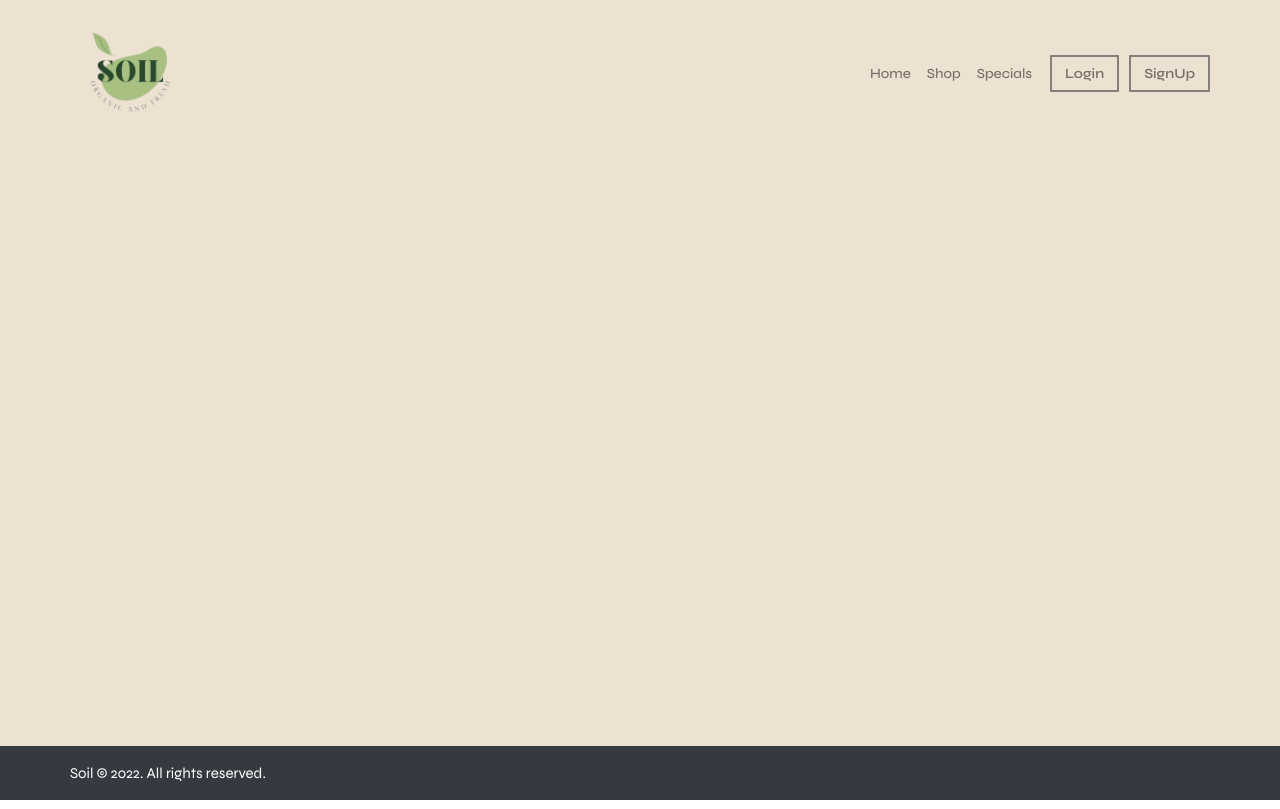
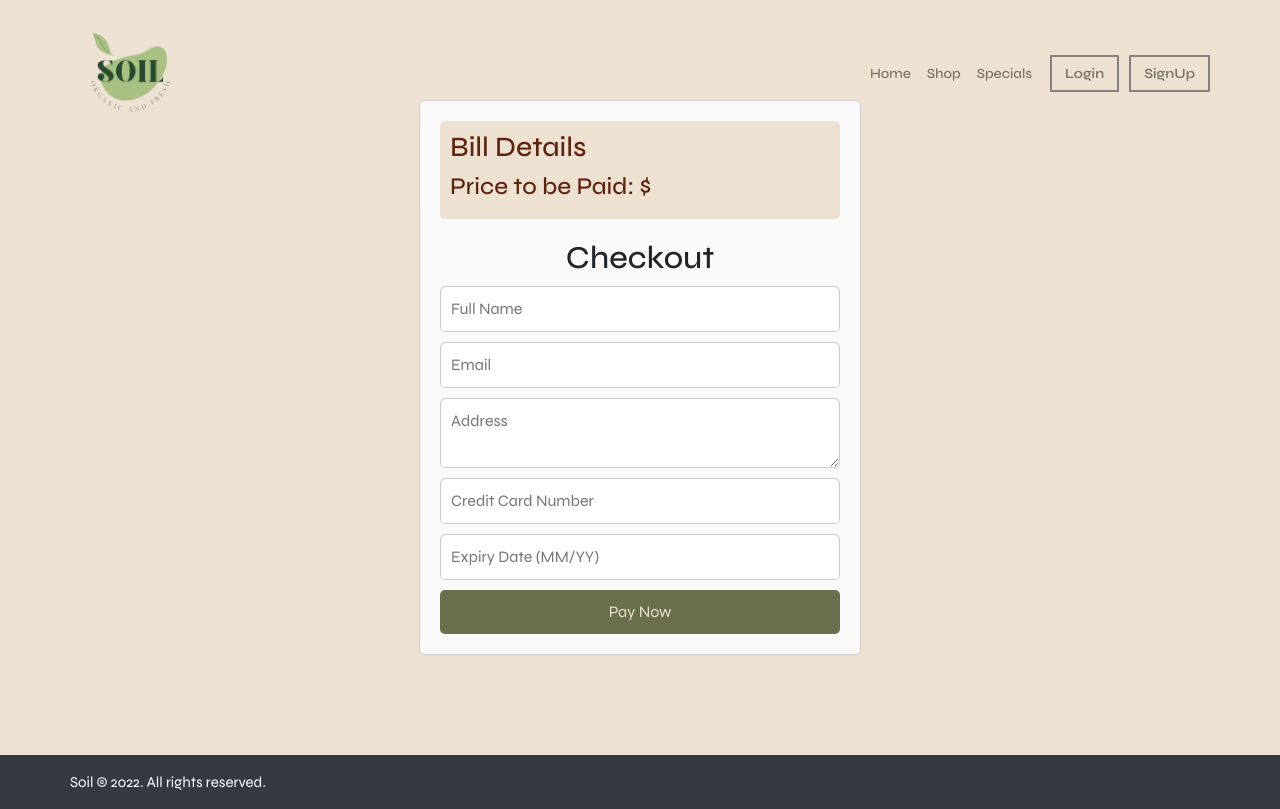
Before and after one commit to shrutitaylor/SoilOrganicFood.github.io, a React (Create React App) app: page /checkout in a window 1280 px wide. Built offline with nearby package versions, Linux system fonts and the light colour scheme; a web font is replaced by a local one.

Commit message:
Completed cart validations

```diff
--- a/package.json
+++ b/package.json
@@ -15,6 +15,7 @@
     "react-dom": "^18.2.0",
     "react-router-dom": "^6.3.0",
     "react-scripts": "5.0.1",
+    "validator": "^13.11.0",
     "web-vitals": "^2.1.4"
   },
   "scripts": {
--- a/src/App.js
+++ b/src/App.js
@@ -4,6 +4,7 @@ import { getUser, removeUser } from "./data/repository";
 import Footer from "./fragments/Footer";
 import Navbar from "./fragments/Navbar";
 import Cart from "./pages/Cart";
+import Checkout from "./pages/CheckoutPage";
 import Forum from "./pages/Forum";
 import Home from "./pages/Home";
 import Login from "./pages/Login";
@@ -14,7 +15,7 @@ import SpecialsPage from "./pages/SpecialsPage";
 function App() {
   const [username, setUsername] = useState(getUser());
   const [page, setPage] = useState("");
-
+  const [cart, setCart] = useState([]);
 
   const loginUser = (username,page) => {
     setUsername(username);
@@ -45,7 +46,11 @@ function App() {
 
               <Route path="/products" element={<ProductsPage username={username} />} />
               <Route path="/specialsPage" element={<SpecialsPage username={username} />} />
-              <Route path="/cart" element={<Cart username={username} />} />
+
+                <Route path="/cart" element={<Cart username={username}  />} />
+                <Route path="/checkout" element={<Checkout username={username}  />} />
+
+
             </Routes>
           </div>
         </main>
--- a/src/pages/Cart.js
+++ b/src/pages/Cart.js
@@ -1,4 +1,5 @@
 import React, { useEffect, useState } from 'react';
+import { Link } from 'react-router-dom';
 import './Cart.css';
 
 const Cart = (props) => {
@@ -29,6 +30,7 @@ const Cart = (props) => {
     cart.forEach(item => {
       totalPrice += item.price * (item.quantity || 1);
     });
+    localStorage.setItem('totalPrice', totalPrice.toFixed(2)); // Store total price in localStorage
     return totalPrice.toFixed(2);
   };
 
@@ -65,8 +67,11 @@ const Cart = (props) => {
                   ))}
                   <li>Total: ${calculateTotalPrice()}</li>
                 </ul>
-                <button className='paynow-btn' onClick={() => console.log("Pay Now")}>Pay Now</button>
-              </div>
+               {/* Checkout button */}
+              <button className='paynow-btn'>
+                <Link style={{ color: '#ede1d2' }} to={{ pathname: "/checkout", state: { cart: cart } }}>Checkout</Link>
+              </button>
+            </div>
             </div>
           )}
         </div>
--- /dev/null
+++ b/src/pages/Checkout.css
@@ -0,0 +1,67 @@
+.checkout-container {
+    max-width: 400px;
+    margin: 100px auto;
+    padding: 20px;
+    border: 1px solid #ccc;
+    border-radius: 5px;
+    background-color: #f9f9f9;
+    display: flex;
+    justify-content: center;
+    flex-direction: column;
+  }
+
+  .checkout-container h2 {
+    text-align: center;
+  }
+
+  .checkout-form {
+    display: flex;
+    flex-direction: column;
+  }
+
+  .checkout-form input[type="text"],
+  .checkout-form input[type="email"],
+  .checkout-form textarea {
+    margin-bottom: 10px;
+    padding: 10px;
+    border: 1px solid #ccc;
+    border-radius: 5px;
+  }
+
+  .checkout-form input[type="text"],
+  .checkout-form input[type="email"],
+  .checkout-form input[type="text"]:focus,
+  .checkout-form input[type="email"]:focus,
+  .checkout-form textarea:focus {
+    outline: none;
+  }
+
+  .checkout-form textarea {
+    resize: vertical;
+  }
+
+  .checkout-form .error {
+    color: red;
+    margin-bottom: 10px;
+  }
+
+  .checkout-form button {
+    padding: 10px;
+    background-color: #6A6F4C;
+    color: #ede1d2;
+    border: none;
+    border-radius: 5px;
+    cursor: pointer;
+  }
+
+  .checkout-form button:hover {
+    background-color: #585c40;
+  }
+
+  .bill-details{
+    background-color: #ede1d2;
+    color: #5d2510;
+    padding: 10px;
+    border-radius: 5px;
+    margin: 0 0 20px 0;
+  }
--- /dev/null
+++ b/src/pages/CheckoutPage.jsx
@@ -0,0 +1,85 @@
+import React, { useState } from 'react';
+import validator from 'validator';
+import './Checkout.css';
+
+const Checkout = (props) => {
+  const [formData, setFormData] = useState({
+    fullName: '',
+    email: '',
+    address: '',
+    creditCardNumber: '',
+    expiryDate: ''
+  });
+  const [paymentError, setPaymentError] = useState('');
+  const [paymentSuccess, setPaymentSuccess] = useState(false);
+  const totalPrice = localStorage.getItem('totalPrice'); // Retrieve total price from localStorage
+
+  const handleInputChange = (e) => {
+    const { name, value } = e.target;
+    setFormData({
+      ...formData,
+      [name]: value
+    });
+  };
+    // Custom function to validate expiry date (MM/YY format)
+    const isValidExpiryDate = (expiryDate) => {
+        const parts = expiryDate.split('/');
+        if (parts.length !== 2) return false;
+        const month = parseInt(parts[0]);
+        const year = parseInt(parts[1]);
+        const currentYear = new Date().getFullYear() % 100;
+        return month >= 1 && month <= 12 && year >= currentYear;
+      };
+
+
+  const handlePayment = () => {
+    const { fullName, email, address, creditCardNumber, expiryDate } = formData;
+
+    // Validation checks
+    if (!fullName || !email || !address || !creditCardNumber || !expiryDate) {
+      setPaymentError('All fields are required.');
+    } else if (!validator.isEmail(email)) {
+      setPaymentError('Invalid email address.');
+    } else if (!validator.isCreditCard(creditCardNumber)) {
+      setPaymentError('Invalid credit card number.');
+    } else if (!isValidExpiryDate(expiryDate)) {
+      setPaymentError('Invalid expiry date.');
+    } else {
+      // Payment processing logic
+      // Assuming payment is successful
+      localStorage.removeItem(`cart_${props.username}`); // Clear cart items from localStorage
+      setPaymentSuccess(true); // Set payment success state to true
+    }
+  };
+
+  return (
+    <div className="checkout-container">
+    {paymentSuccess ? (
+      <div className="summary">
+        <h2>Payment Successful!</h2>
+        {/* Display summary information here */}
+      </div>
+    ) : (
+      <>
+        <div className="bill-details">
+        <h3>Bill Details</h3>
+        <h4>Price to be Paid: ${totalPrice}</h4>
+      </div>
+      <h2>Checkout</h2>
+      <div className="checkout-form">
+        <input type="text" name="fullName" placeholder="Full Name" value={formData.fullName} onChange={handleInputChange} />
+        <input type="email" name="email" placeholder="Email" value={formData.email} onChange={handleInputChange} />
+        <textarea name="address" placeholder="Address" value={formData.address} onChange={handleInputChange}></textarea>
+        <input type="text" name="creditCardNumber" placeholder="Credit Card Number" value={formData.creditCardNumber} onChange={handleInputChange} />
+        <input type="text" name="expiryDate" placeholder="Expiry Date (MM/YY)" value={formData.expiryDate} onChange={handleInputChange} />
+        {paymentError && <p className="error">{paymentError}</p>}
+        <button onClick={handlePayment}>Pay Now</button>
+      </div>
+      </>
+    )}
+
+    </div>
+  );
+};
+
+export default Checkout;
```
Also changed, not shown: 1 other file (tests, documents, lock files or other folders).
